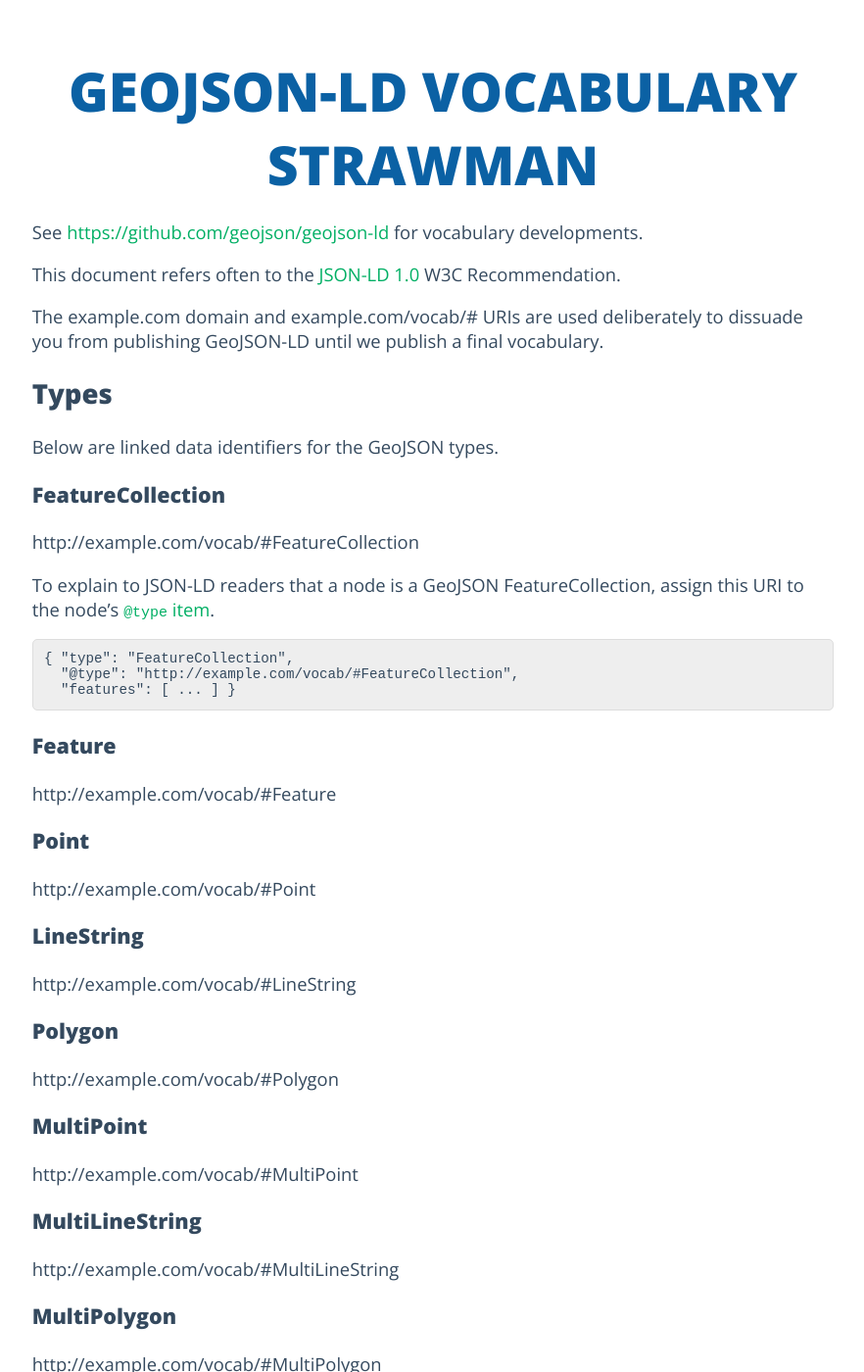
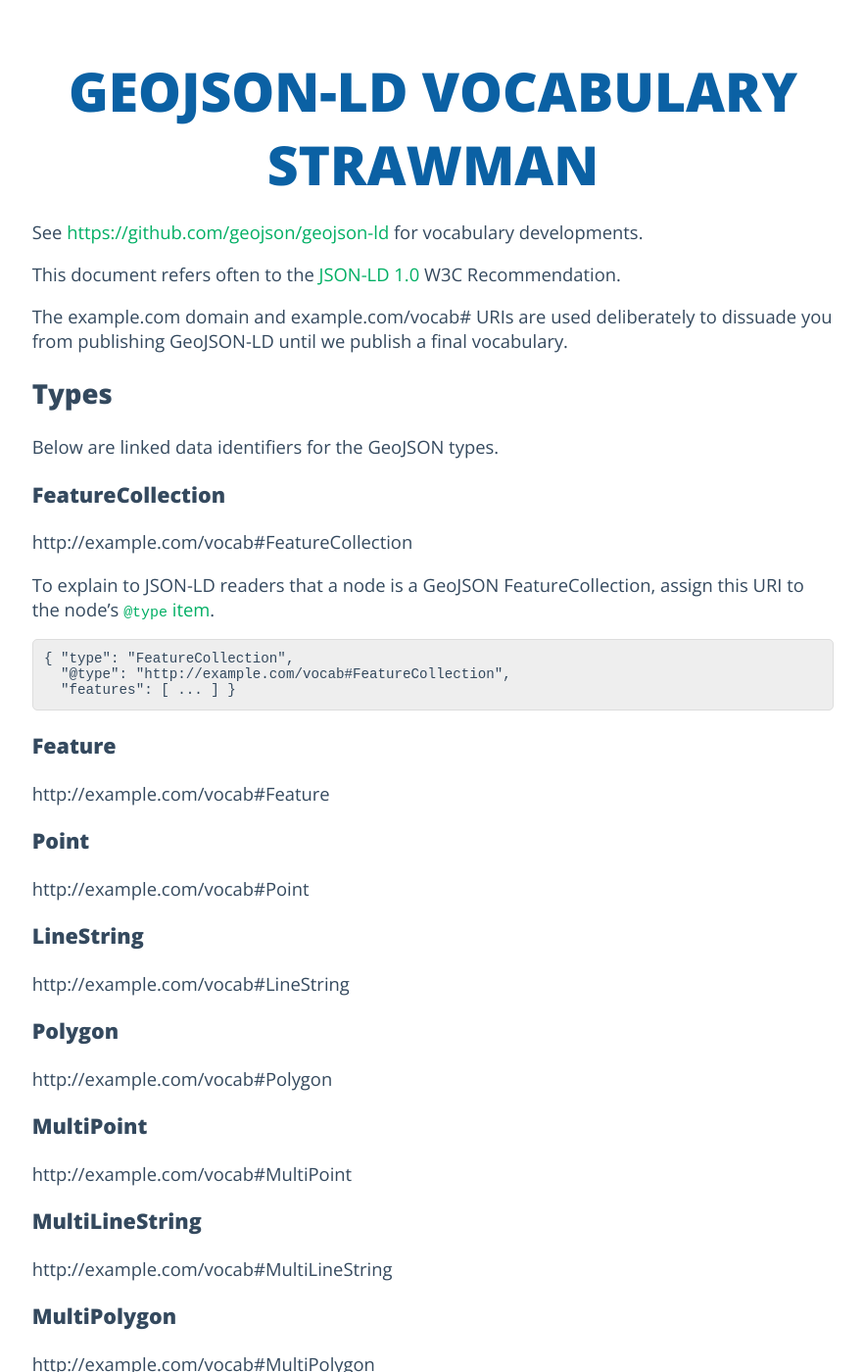
Before and after one commit to geojson/geojson.github.io, a Jekyll site: the page built from vocab.md, in a window 1280 px wide and 1400 px high. Shown: the whole window at 98% size, without its empty margins (198-1080 px from the left). Built offline with Jekyll 4.4.1, drawn with Linux system fonts in a browser that asks for light colours; Markdown is read by kramdown in place of the engine named in the settings; some of the changed text lies outside the part shown.

Commit message:
Remove trailing slashes.

````diff
--- a/vocab.md
+++ b/vocab.md
@@ -11,7 +11,7 @@ for vocabulary developments.
 This document refers often to the [JSON-LD 1.0](http://www.w3.org/TR/json-ld/) W3C
 Recommendation.
 
-The example.com domain and example.com/vocab/# URIs are used deliberately to
+The example.com domain and example.com/vocab# URIs are used deliberately to
 dissuade you from publishing GeoJSON-LD until we publish a final vocabulary.
 
 ## Types
@@ -20,48 +20,48 @@ Below are linked data identifiers for the GeoJSON types.
 
 ### FeatureCollection
 
-http://example.com/vocab/#FeatureCollection
+http://example.com/vocab#FeatureCollection
 
 To explain to JSON-LD readers that a node is a GeoJSON FeatureCollection, assign
 this URI to the node's [``@type`` item](http://www.w3.org/TR/json-ld/#specifying-the-type).
 
 ```
 { "type": "FeatureCollection",
-  "@type": "http://example.com/vocab/#FeatureCollection",
+  "@type": "http://example.com/vocab#FeatureCollection",
   "features": [ ... ] }
 ```
 
 ### Feature
 
-http://example.com/vocab/#Feature
+http://example.com/vocab#Feature
 
 ### Point
 
-http://example.com/vocab/#Point
+http://example.com/vocab#Point
 
 ### LineString
 
-http://example.com/vocab/#LineString
+http://example.com/vocab#LineString
 
 ### Polygon
 
-http://example.com/vocab/#Polygon
+http://example.com/vocab#Polygon
 
 ### MultiPoint
 
-http://example.com/vocab/#MultiPoint
+http://example.com/vocab#MultiPoint
 
 ### MultiLineString
 
-http://example.com/vocab/#MultiLineString
+http://example.com/vocab#MultiLineString
 
 ### MultiPolygon
 
-http://example.com/vocab/#MultiPolygon
+http://example.com/vocab#MultiPolygon
 
 ### GeometryCollection
 
-http://example.com/vocab/#GeometryCollection
+http://example.com/vocab#GeometryCollection
 
 ## Properties
 
@@ -69,20 +69,20 @@ Below are linked data identifiers for the properties of GeoJSON types.
 
 ### bbox
 
-http://example.com/vocab/#bbox
+http://example.com/vocab#bbox
 
 ### coordinates
 
-http://example.com/vocab/#coordinates
+http://example.com/vocab#coordinates
 
 ### geometry
 
-http://example.com/vocab/#geometry
+http://example.com/vocab#geometry
 
 ### features
 
-http://example.com/vocab/#features
+http://example.com/vocab#features
 
 ### properties
 
-http://example.com/vocab/#properties
+http://example.com/vocab#properties
````
